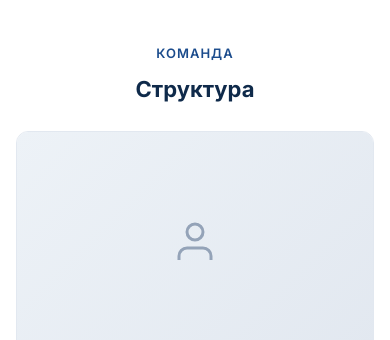
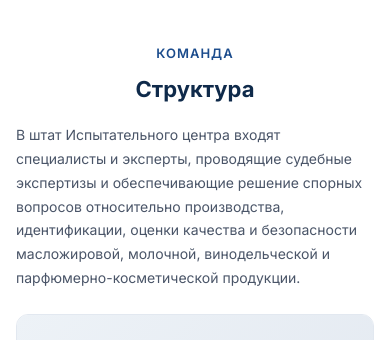
Before and after one commit to prismorion/laboratory, a React (Vite) app: page /about in a window 390 px wide. Shown: the part 1700-2040 px from the top of the page. Built offline with nearby package versions, Linux system fonts and the light colour scheme.

Commit message:
Add structure section intro

```diff
--- a/pages/About/About.jsx
+++ b/pages/About/About.jsx
@@ -176,6 +176,12 @@ function About() {
                             <span className={styles.sectionTag}>Команда</span>
                             <h2 className={styles.blockTitle}>Структура</h2>
                         </div>
+                        <p className={styles.structureIntro}>
+                            В штат Испытательного центра входят специалисты и эксперты, проводящие судебные экспертизы
+                            и обеспечивающие решение спорных вопросов относительно производства, идентификации,
+                            оценки качества и безопасности масложировой, молочной, винодельческой и
+                            парфюмерно-косметической продукции.
+                        </p>
                         <div className={styles.teamGrid}>
                             {leadership.map((person, index) => (
                                 <TeamCard key={index} {...person} />
--- a/pages/About/About.module.css
+++ b/pages/About/About.module.css
@@ -138,6 +138,15 @@
     gap: 24px;
 }
 
+.structureIntro {
+    max-width: 900px;
+    margin: -12px auto 32px;
+    color: #4a5568;
+    font-size: 16px;
+    line-height: 1.7;
+    text-align: center;
+}
+
 .labStructure {
     display: grid;
     grid-template-columns: minmax(280px, 420px) 1fr;
@@ -268,6 +277,12 @@
         font-size: 14px;
     }
 
+    .structureIntro {
+        margin: -8px auto 24px;
+        font-size: 14px;
+        text-align: left;
+    }
+
     .activityItem {
         padding: 18px;
         gap: 12px;
```
Also changed, not shown: 6 other files (tests, documents, lock files or other folders).
